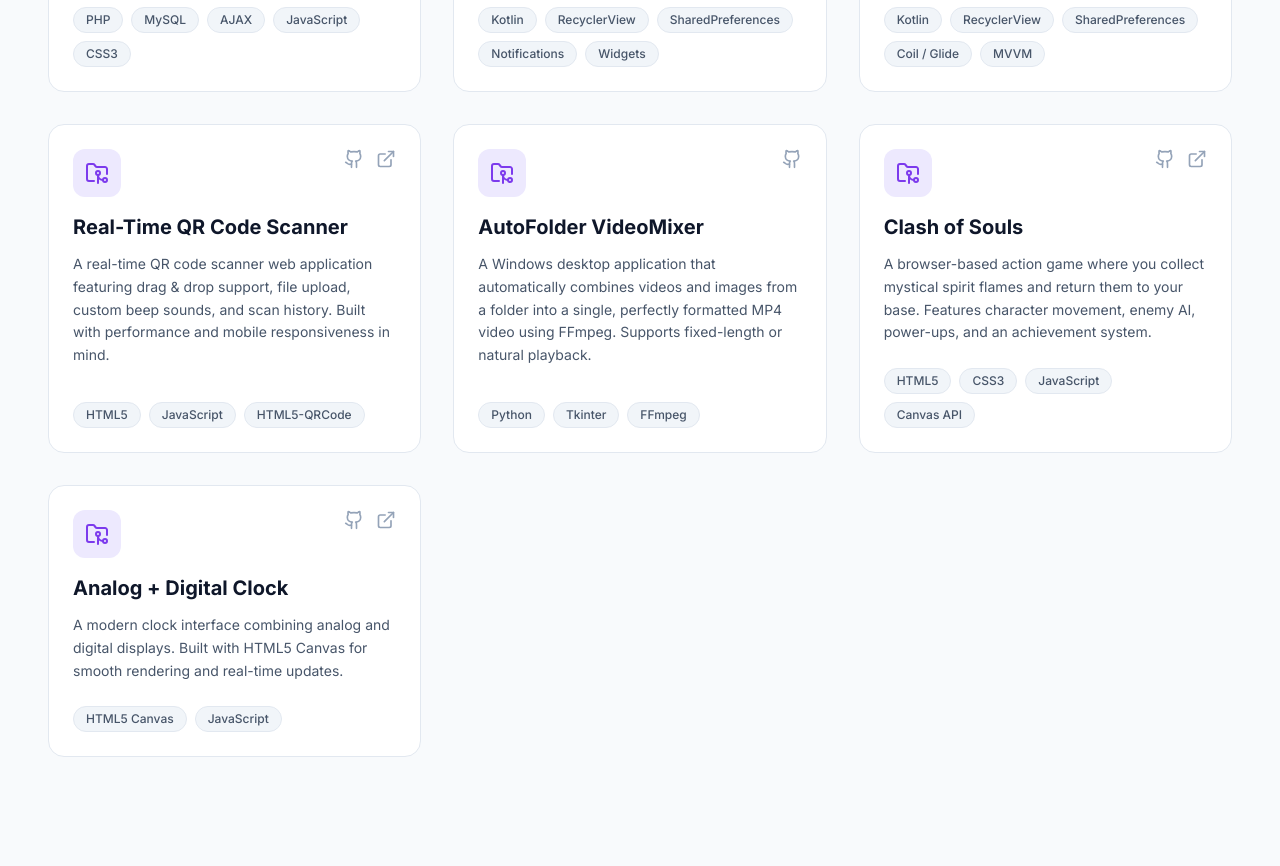
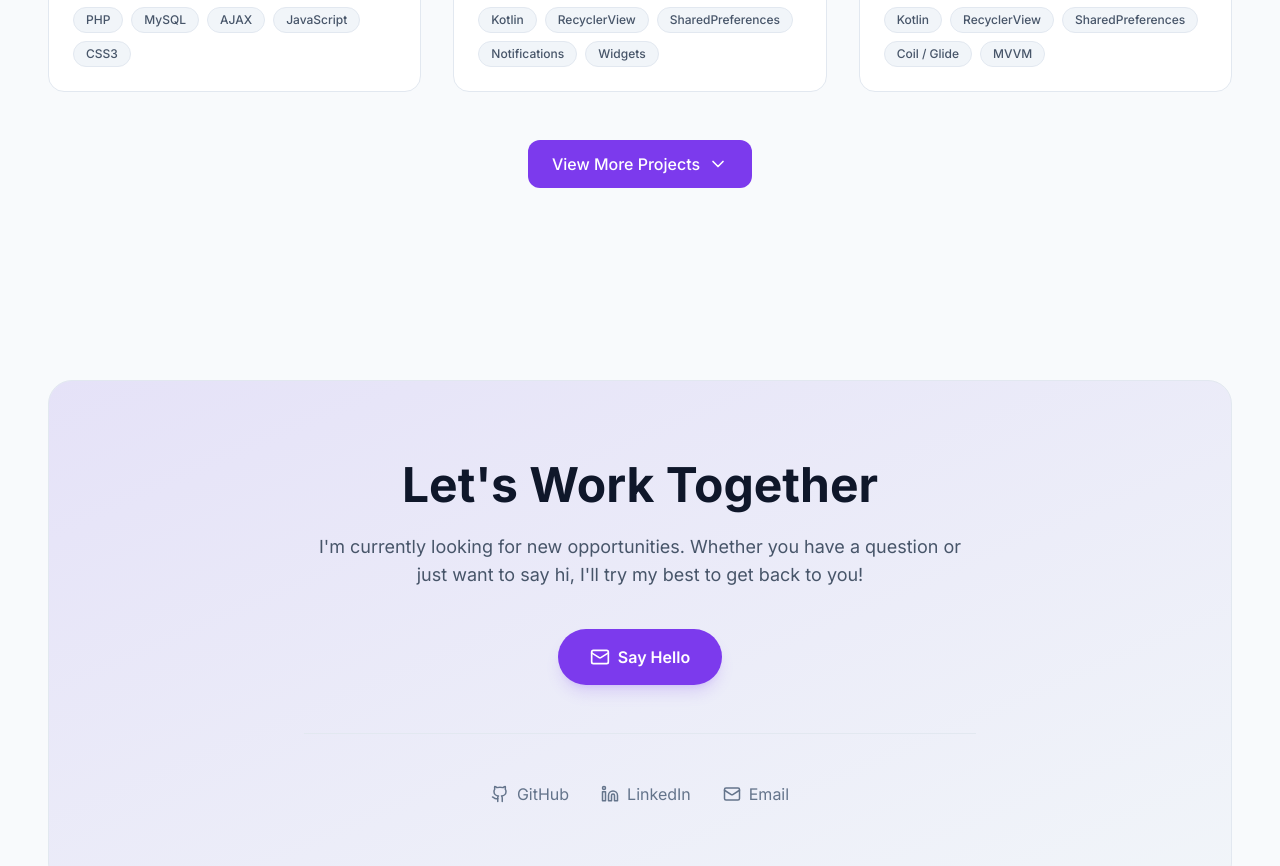
Before and after one commit to DilshaPrathibha/Portfolio, a React (Vite) app: page / in a window 1280 px wide. Shown: the part 3580-4446 px from the top of the page. Built offline with nearby package versions, Linux system fonts and the light colour scheme.

Commit message:
feat: Add core portfolio data, implement a dedicated Projects section, and include a new favicon.

```diff
--- a/index.html
+++ b/index.html
@@ -3,7 +3,7 @@
 
 <head>
   <meta charset="UTF-8" />
-  <link rel="icon" type="image/svg+xml" href="/vite.svg" />
+  <link rel="icon" type="image/svg+xml" href="/favicon.svg" />
   <meta name="viewport" content="width=device-width, initial-scale=1.0" />
   <title>Dilsha Prathibha | Portfolio</title>
   <link rel="preconnect" href="https://fonts.googleapis.com">
--- a/src/data/portfolioData.js
+++ b/src/data/portfolioData.js
@@ -63,7 +63,7 @@ export const portfolioData = {
             title: "CeylonLeaf – Tea Plantation Management System",
             description: "A full-stack web application for managing tea plantation operations. Developed the complete inventory management module including fertilizer and insecticide tracking, supplier validation, automated stock control, tool monitoring, real-time GPS vehicle tracking, and alerts.",
             techStack: ["React", "Tailwind CSS", "Node.js", "Express.js", "MongoDB", "Leaflet", "JWT Authentication"],
-            imageUrl: "/images/CeylonLeaf – Tea Plantation Management System.png",
+            imageUrl: "/images/CeylonLeaf – Tea Plantation Management System.PNG",
             liveDemo: "https://ceylonleaf.vercel.app/",
             githubUrl: "https://github.com/DilshaPrathibha/Tea-Plantation-Management-System",
             uiDesignUrl: null,
@@ -72,7 +72,7 @@ export const portfolioData = {
             title: "SLIIT Marks Analyzer",
             description: "An academic analytics system that automates PDF marks extraction, data cleaning, ranking algorithms, and interactive dashboards for student performance evaluation.",
             techStack: ["Python", "Pandas", "Streamlit", "PyPDF2", "Matplotlib"],
-            imageUrl: "/images/SLIIT Marks Analyzer.png",
+            imageUrl: "/images/SLIIT Marks Analyzer.PNG",
             liveDemo: "https://dilshaprathibha-sliitmarksanalyzer.hf.space/",
             githubUrl: "https://github.com/DilshaPrathibha/SLIIT-Marks-Analyzer",
             uiDesignUrl: null,
--- a/src/sections/Projects.jsx
+++ b/src/sections/Projects.jsx
@@ -1,10 +1,14 @@
 
+import { useState } from 'react';
 import SectionWrapper from '../components/SectionWrapper';
 import { portfolioData } from '../data/portfolioData';
-import { Github, ExternalLink, FolderGit2, Figma } from 'lucide-react';
-import { motion } from 'framer-motion';
+import { Github, ExternalLink, FolderGit2, Figma, ChevronDown } from 'lucide-react';
+import { motion, AnimatePresence } from 'framer-motion';
 
 const Projects = () => {
+    const [showAll, setShowAll] = useState(false);
+    const projectsToShow = showAll ? portfolioData.projects : portfolioData.projects.slice(0, 6);
+
     return (
         <SectionWrapper id="projects">
             <div className="mb-12">
@@ -17,15 +21,21 @@ const Projects = () => {
             </div>
 
             <div className="grid grid-cols-1 md:grid-cols-2 lg:grid-cols-3 gap-8">
-                {portfolioData.projects.map((project, index) => (
+                <AnimatePresence>
+                    {projectsToShow.map((project, index) => (
                         <motion.div
                             key={index}
                             initial={{ opacity: 0, y: 20 }}
-                        whileInView={{ opacity: 1, y: 0 }}
-                        viewport={{ once: true }}
-                        transition={{ delay: index * 0.1 }}
-                        className="group relative bg-white dark:bg-slate-900 rounded-2xl border border-slate-200 dark:border-slate-800 overflow-hidden hover:border-violet-500/50 hover:shadow-xl dark:hover:shadow-violet-900/10 transition-all duration-300 flex flex-col"
+                            animate={{ opacity: 1, y: 0 }}
+                            exit={{ opacity: 0, y: -20 }}
+                            transition={{ delay: index * 0.05 }}
+                            className="group relative bg-white dark:bg-slate-900 rounded-2xl border border-slate-200 dark:border-slate-800 overflow-hidden hover:border-violet-400/70 dark:hover:border-violet-500/50 transition-all duration-300 flex flex-col project-card"
                         >
+                            {/* Subtle hover aura effect */}
+                            <div className="absolute inset-0 opacity-0 group-hover:opacity-100 transition-opacity duration-500 pointer-events-none">
+                                <div className="absolute inset-0 bg-gradient-to-br from-violet-400/5 via-transparent to-purple-400/5 dark:from-violet-500/10 dark:via-transparent dark:to-purple-500/10"></div>
+                            </div>
+
                             {project.imageUrl && (
                                 <div className="h-48 overflow-hidden relative">
                                     <img
@@ -37,9 +47,9 @@ const Projects = () => {
                                     <div className="absolute inset-0 bg-gradient-to-t from-slate-900/60 to-transparent opacity-0 group-hover:opacity-100 transition-opacity"></div>
                                 </div>
                             )}
-                        <div className="p-6 flex-1 flex flex-col">
+                            <div className="p-6 flex-1 flex flex-col relative z-10">
                                 <div className="flex justify-between items-start mb-4">
-                                <div className="p-3 bg-violet-100 dark:bg-violet-900/30 rounded-xl text-violet-600 dark:text-violet-400">
+                                    <div className="p-3 bg-violet-100 dark:bg-violet-900/30 rounded-xl text-violet-600 dark:text-violet-400 group-hover:bg-violet-200 dark:group-hover:bg-violet-900/50 transition-colors">
                                         <FolderGit2 size={24} />
                                     </div>
                                     <div className="flex gap-3">
@@ -48,7 +58,7 @@ const Projects = () => {
                                                 href={project.githubUrl}
                                                 target="_blank"
                                                 rel="noopener noreferrer"
-                                            className="text-slate-400 hover:text-violet-600 dark:hover:text-white transition-colors"
+                                                className="text-slate-400 hover:text-violet-600 dark:hover:text-violet-400 transition-colors"
                                                 title="View Code"
                                             >
                                                 <Github size={20} />
@@ -59,7 +69,7 @@ const Projects = () => {
                                                 href={project.liveDemo}
                                                 target="_blank"
                                                 rel="noopener noreferrer"
-                                            className="text-slate-400 hover:text-violet-600 dark:hover:text-white transition-colors"
+                                                className="text-slate-400 hover:text-violet-600 dark:hover:text-violet-400 transition-colors"
                                                 title="Live Demo"
                                             >
                                                 <ExternalLink size={20} />
@@ -70,7 +80,7 @@ const Projects = () => {
                                                 href={project.uiDesignUrl}
                                                 target="_blank"
                                                 rel="noopener noreferrer"
-                                            className="text-slate-400 hover:text-violet-600 dark:hover:text-white transition-colors"
+                                                className="text-slate-400 hover:text-violet-600 dark:hover:text-violet-400 transition-colors"
                                                 title="UI Design"
                                             >
                                                 <Figma size={20} />
@@ -100,7 +110,31 @@ const Projects = () => {
                             </div>
                         </motion.div>
                     ))}
+                </AnimatePresence>
             </div>
+
+            {/* View More / Show Less Button */}
+            {portfolioData.projects.length > 6 && (
+                <motion.div
+                    className="flex justify-center mt-12"
+                    initial={{ opacity: 0 }}
+                    animate={{ opacity: 1 }}
+                    transition={{ delay: 0.3 }}
+                >
+                    <button
+                        onClick={() => setShowAll(!showAll)}
+                        className="group flex items-center gap-2 px-6 py-3 bg-violet-600 hover:bg-violet-700 dark:bg-violet-500 dark:hover:bg-violet-600 text-white font-medium rounded-xl transition-all duration-300 hover:shadow-lg hover:shadow-violet-500/30 dark:hover:shadow-violet-500/20"
+                    >
+                        <span>{showAll ? 'Show Less' : 'View More Projects'}</span>
+                        <motion.div
+                            animate={{ rotate: showAll ? 180 : 0 }}
+                            transition={{ duration: 0.3 }}
+                        >
+                            <ChevronDown size={20} />
+                        </motion.div>
+                    </button>
+                </motion.div>
+            )}
         </SectionWrapper>
     );
 };
```
Also changed, not shown: public/favicon.svg (added). Lines whose indentation alone changed are shown as unchanged.
